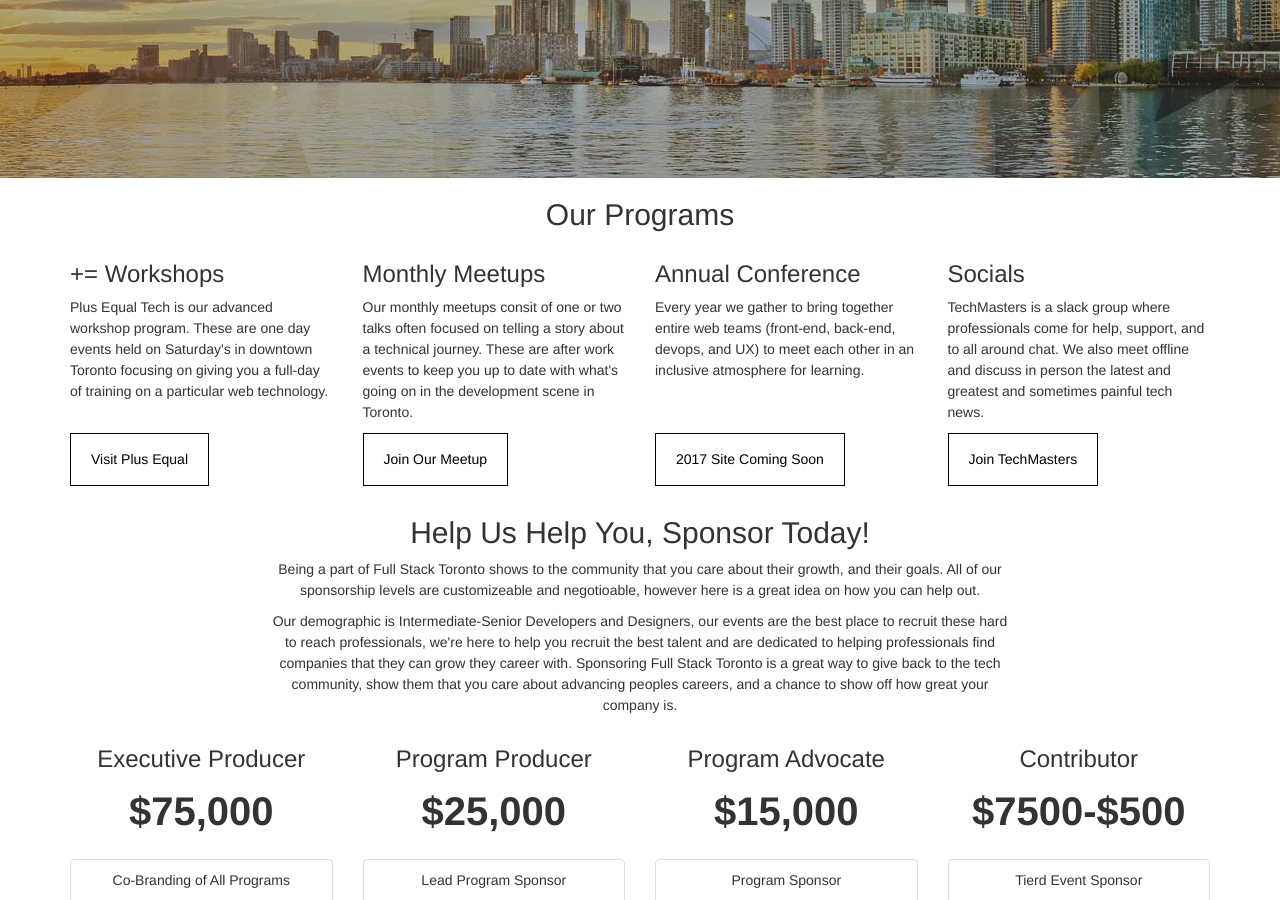
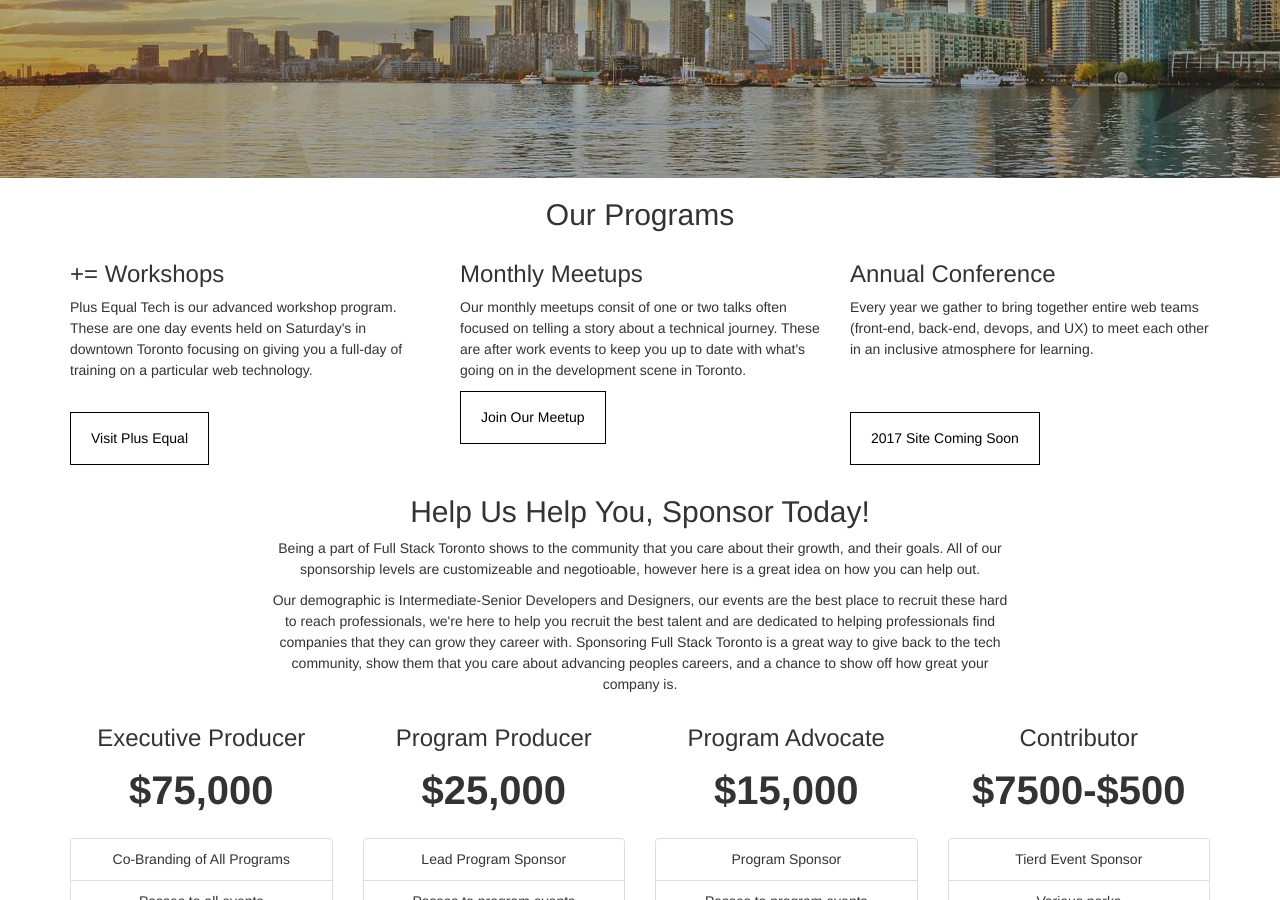
Before and after one commit to fullstackto/fstoco2016, a Jekyll site: the page built from index.html, in a window 1280 px wide and 900 px high, scrolled down 522 px. Built offline with Jekyll 4.4.1, drawn with Linux system fonts in a browser that asks for light colours; nearby versions of some CDN libraries.

Commit message:
programs

```diff
--- a/index.html
+++ b/index.html
@@ -11,25 +11,20 @@
     </div>
   </div>
   <div class="row">
-    <div class="col-xs-12 col-sm-3">
+    <div class="col-xs-12 col-sm-4">
       <h3>+= Workshops</h3>
       <p>Plus Equal Tech is our advanced workshop program. These are one day events held on Saturday's in downtown Toronto focusing on giving you a full-day of training on a particular web technology.<br /><br /></p>
       <p><a href="http://plusequaltech.com" class="black-o-btn">Visit Plus Equal</a></p>
     </div>
-    <div class="col-xs-12 col-sm-3">
+    <div class="col-xs-12 col-sm-4">
       <h3>Monthly Meetups</h3>
       <p>Our monthly meetups consit of one or two talks often focused on telling a story about a technical journey. These are after work events to keep you up to date with what's going on in the development scene in Toronto.</p>
       <p><a href="https://www.meetup.com/full-stack-to/" class="black-o-btn">Join our Meetup</a></p>
     </div>
-    <div class="col-xs-12 col-sm-3">
+    <div class="col-xs-12 col-sm-4">
       <h3>Annual Conference</h3>
       <p>Every year we gather to bring together entire web teams (front-end, back-end, devops, and UX) to meet each other in an inclusive atmosphere for learning.<br /><br /><br /></p>
       <p><a href="#" class="black-o-btn">2017 Site Coming Soon</a></p>
-    </div>
-    <div class="col-xs-12 col-sm-3">
-      <h3>Socials</h3>
-      <p>TechMasters is a slack group where professionals come for help, support, and to all around chat. We also meet offline and discuss in person the latest and greatest and sometimes painful tech news.</p>
-    <p><a href="http://techmasters.chat" class="black-o-btn">Join TechMasters</a></p>
     </div>
   </div>
 </div>
```
